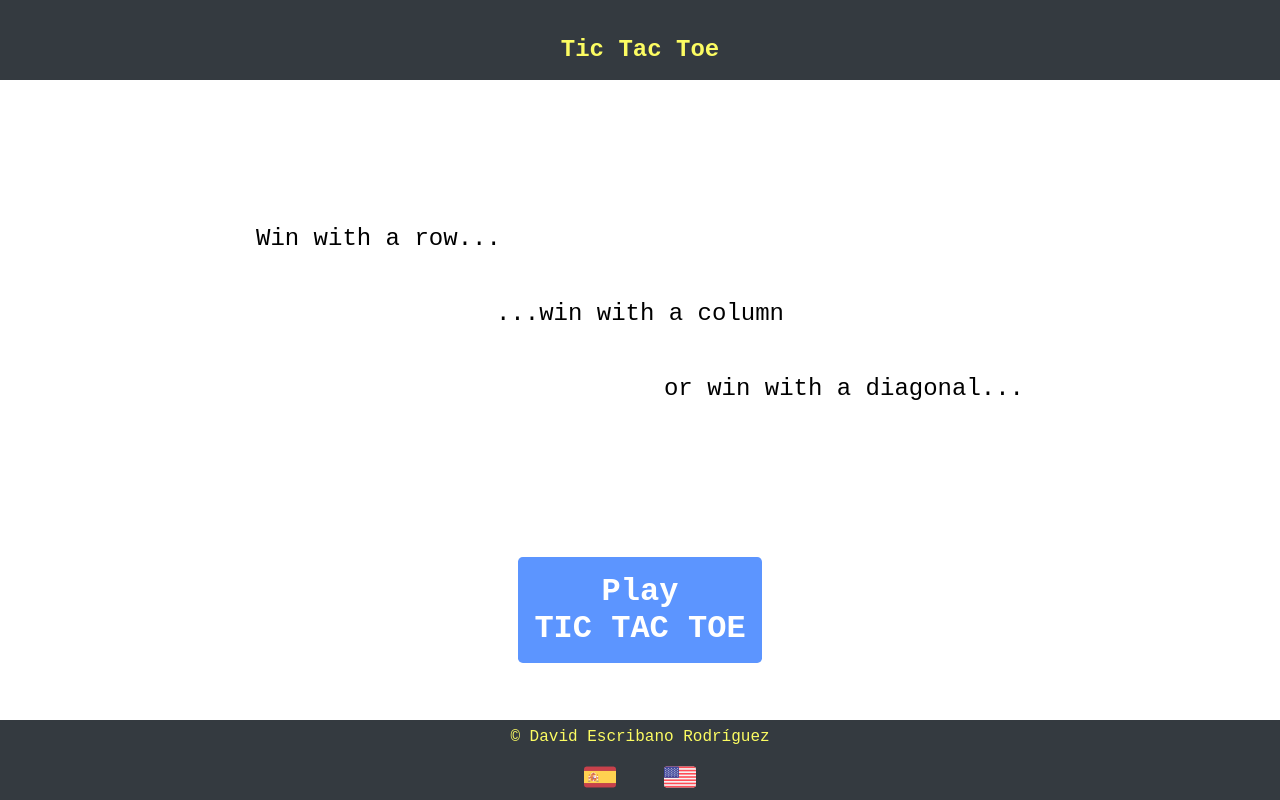
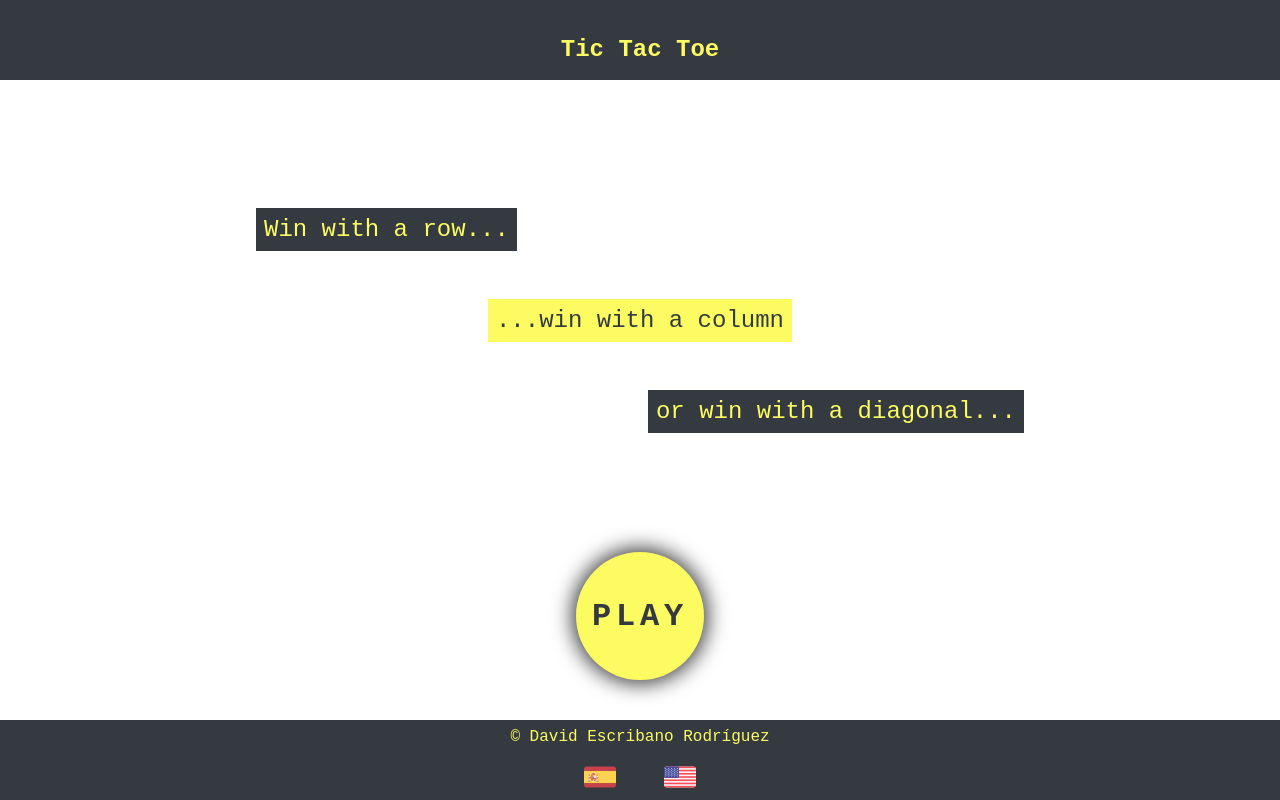
Before and after one commit to lb12/tictactoe-frontend, a React (Create React App) app: page / in a window 1280 px wide. Built offline with nearby package versions, Linux system fonts and the light colour scheme.

Commit message:
Some styles in home page

```diff
--- a/src/components/Gameroom/Gameroom.css
+++ b/src/components/Gameroom/Gameroom.css
@@ -38,6 +38,7 @@
     padding-left: 2rem;
     padding-right: 2rem;
     background-color: #5c95ff;
+    text-transform: uppercase;
     color: white;
     font-weight: bold;
     cursor: pointer;
--- a/src/components/Home/Home.css
+++ b/src/components/Home/Home.css
@@ -12,33 +12,63 @@ div.promo-phrases-container {
     margin-top: 3rem;
 }
 
+.promo-phrases-container div {
+    display: flex;
+}
+
+div.phrase-1 p,
+div.phrase-3 p {
+    background-color: var(--dark);
+    color: var(--yellow);
+}
+
+div.phrase-2 p {
+    background-color: var(--yellow);
+    color: var(--dark);
+}
+
+div.phrase-2 {
+    justify-content: center;
+}
+
+div.phrase-3 {
+    justify-content: flex-end;
+}
+
 p.promo-phrase {
     font-size: 1.5rem;
-}
-
-p.phrase-2 {
-    text-align: center;
-}
-
-p.phrase-3 {
-    text-align: right;
+    padding: .5rem;
 }
 
 .home-play-button {
+    display: flex;
+    flex-direction: column;
     align-self: center;
-    width: fit-content;
-    padding: 1rem;
-    border-radius: .3rem;
-    background-color: #5c95ff;
+    align-items: center;
+    justify-content: center;
+    font-size: 1.7rem;
+    width: 8rem;
+    height: 8rem;
+    background: var(--yellow);
+    -moz-border-radius: 50%;
+    -webkit-border-radius: 50%;
+    border-radius: 50%;
+    -webkit-box-shadow: 0px 0px 20px 4px rgba(0,0,0,0.75);
+    -moz-box-shadow: 0px 0px 20px 4px rgba(0,0,0,0.75);
+    box-shadow: 0px 0px 20px 4px rgba(0,0,0,0.75);
 }
 
 .home-play-button span {
-    color: white;
     font-weight: bold;
+    letter-spacing: .3rem;
+    text-transform: uppercase;
+    color: var(--dark);
 }
 
 .home-play-button:hover {
-    background-color: #0A60FF;
+    -webkit-box-shadow: 0px 0px 20px 6px rgba(0,0,0,0.75);
+    -moz-box-shadow: 0px 0px 20px 6px rgba(0,0,0,0.75);
+    box-shadow: 0px 0px 20px 6px rgba(0,0,0,0.75);
 }
 
 @media(min-width: 768px) {
--- a/src/components/Home/Home.jsx
+++ b/src/components/Home/Home.jsx
@@ -10,14 +10,13 @@ const Home = props => {
     return (
         <div className="home-wrapper">
             <div className="promo-phrases-container">
-                <p className="promo-phrase phrase-1">{t('PROMO_PHRASE_1')}</p>
-                <p className="promo-phrase phrase-2">{t('PROMO_PHRASE_2')}</p>
-                <p className="promo-phrase phrase-3">{t('PROMO_PHRASE_3')}</p>
+                <div className="phrase-1"><p className="promo-phrase">{t('PROMO_PHRASE_1')}</p></div>
+                <div className="phrase-2"><p className="promo-phrase">{t('PROMO_PHRASE_2')}</p></div>
+                <div className="phrase-3"><p className="promo-phrase">{t('PROMO_PHRASE_3')}</p></div>
             </div>
 
             <Link to="/game" style={{display: 'flex', flexDirection: 'column', alignItems: 'center', fontSize: '2rem'}} className="home-play-button">
-                <span>{t('PLAY_TO')}</span>
-                <span>TIC TAC TOE</span>
+                <span>{t('PLAY')}</span>
             </Link>
         </div>
     );
--- a/src/components/PlayerSideSelector/PlayerSideSelector.jsx
+++ b/src/components/PlayerSideSelector/PlayerSideSelector.jsx
@@ -18,11 +18,11 @@ const PlayerSideSelector = props => {
             <p>{t('CHOOSE_SIDE')}</p>
             <div className="player-side-selector">
                 <div>
-                    <input type="radio" required name="playerSide" id="X" value="X" onChange={onPlayerSideChange} />
+                    <input type="radio" checked name="playerSide" id="X" value="X" onChange={onPlayerSideChange} />
                     <label htmlFor="X">{t('PLAY_WITH_X')}</label>
                 </div>
                 <div>
-                    <input type="radio" required name="playerSide" id="O" value="O" onChange={onPlayerSideChange} />
+                    <input type="radio" name="playerSide" id="O" value="O" onChange={onPlayerSideChange} />
                     <label htmlFor="O">{t('PLAY_WITH_O')}</label>
                 </div>
             </div>
```
